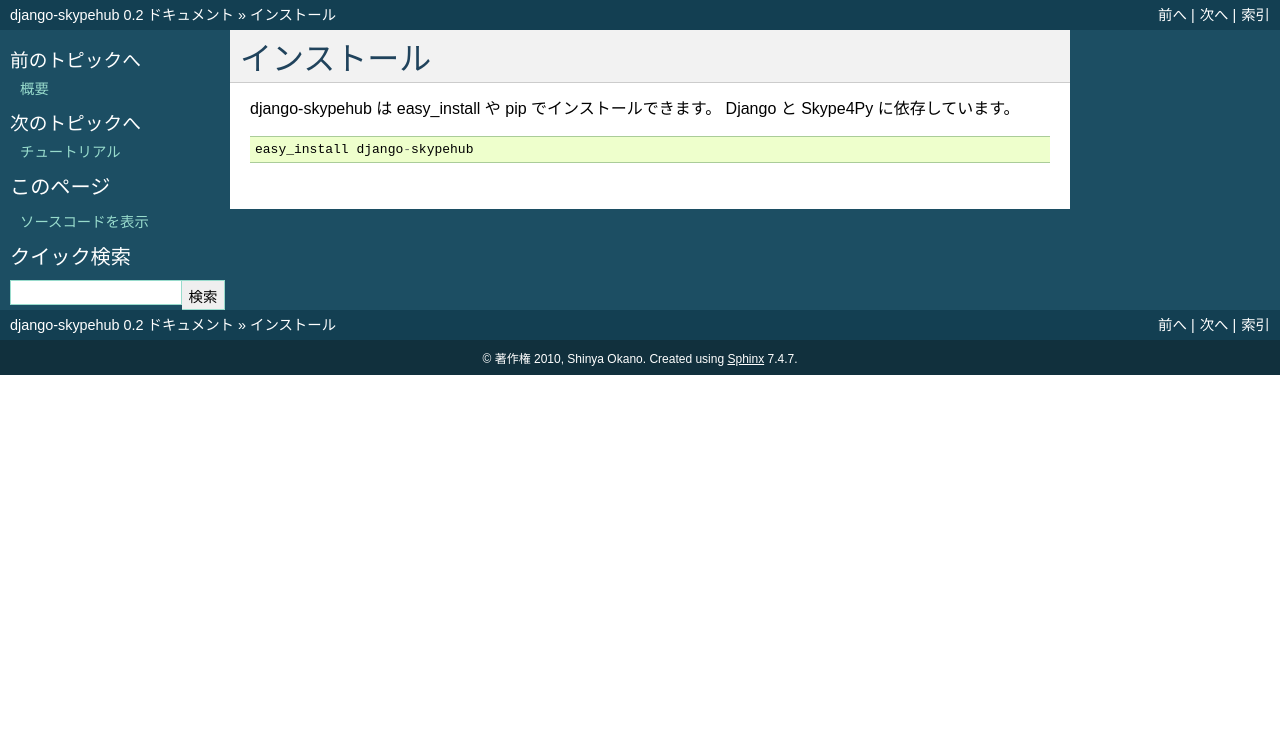
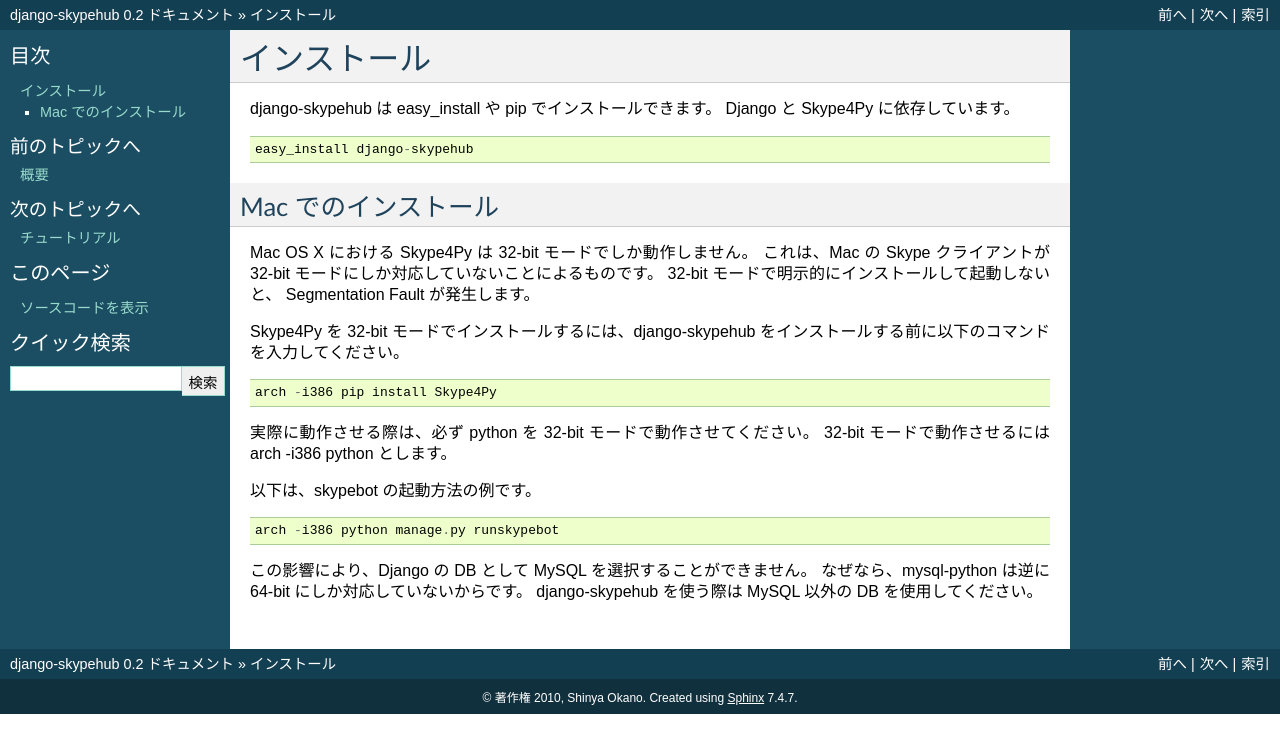
Before and after one commit to tokibito/django-skypehub, a Sphinx documentation site: the page built from docs/install.rst, in a window 1280 px wide. Shown: the top 753 px of the page. Built offline with Sphinx 7.4.7, drawn with Linux system fonts in a browser that asks for light colours.

Commit message:
Add install section for Mac OS X

```diff
--- a/docs/install.rst
+++ b/docs/install.rst
@@ -7,3 +7,31 @@
 ::
 
   easy_install django-skypehub
+
+Mac でのインストール
+--------------------
+
+Mac OS X における Skype4Py は 32-bit モードでしか動作しません。
+これは、Mac の Skype クライアントが 32-bit モードにしか対応していないことによるものです。
+32-bit モードで明示的にインストールして起動しないと、 Segmentation Fault が発生します。
+
+Skype4Py を 32-bit モードでインストールするには、django-skypehub をインストールする前に以下のコマンドを入力してください。
+
+::
+
+  arch -i386 pip install Skype4Py
+
+
+実際に動作させる際は、必ず python を 32-bit モードで動作させてください。
+32-bit モードで動作させるには arch -i386 python とします。
+
+以下は、skypebot の起動方法の例です。
+
+::
+
+  arch -i386 python manage.py runskypebot
+
+
+この影響により、Django の DB として MySQL を選択することができません。
+なぜなら、mysql-python は逆に 64-bit にしか対応していないからです。
+django-skypehub を使う際は MySQL 以外の DB を使用してください。
```
